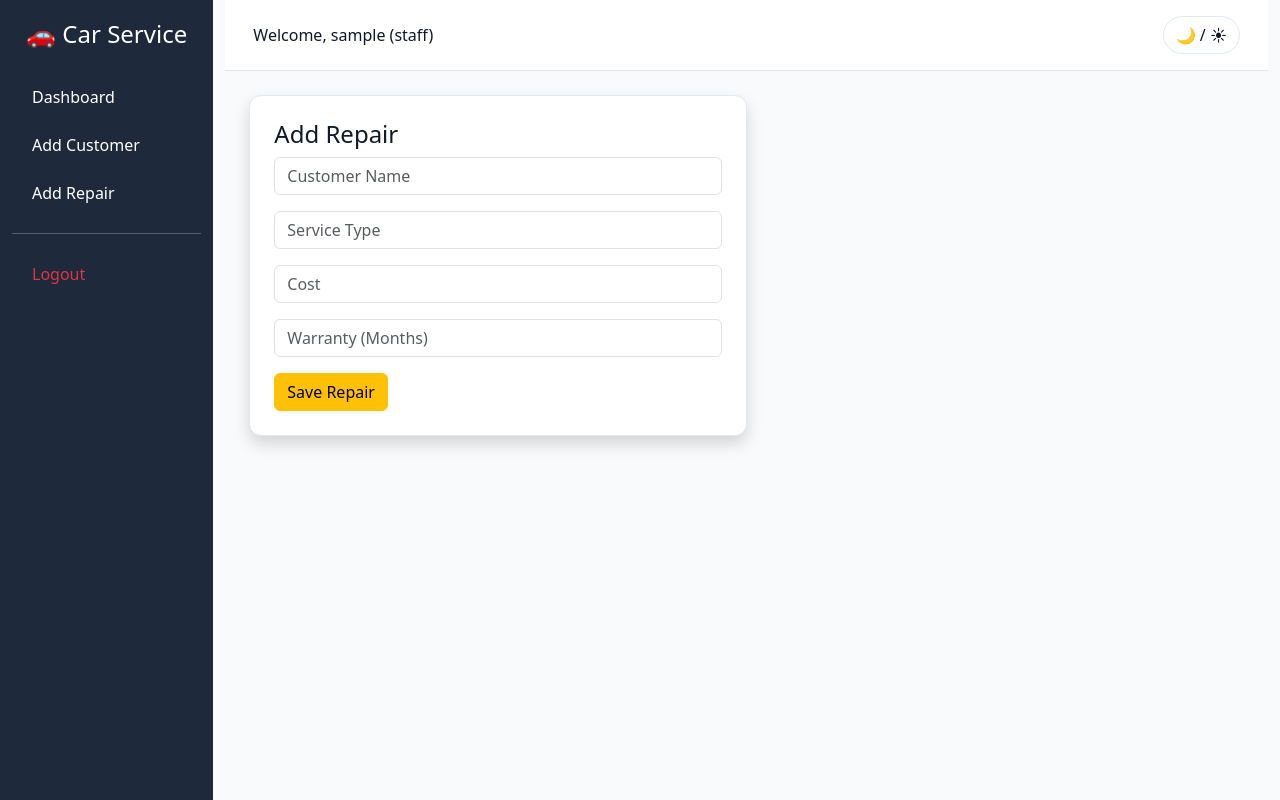
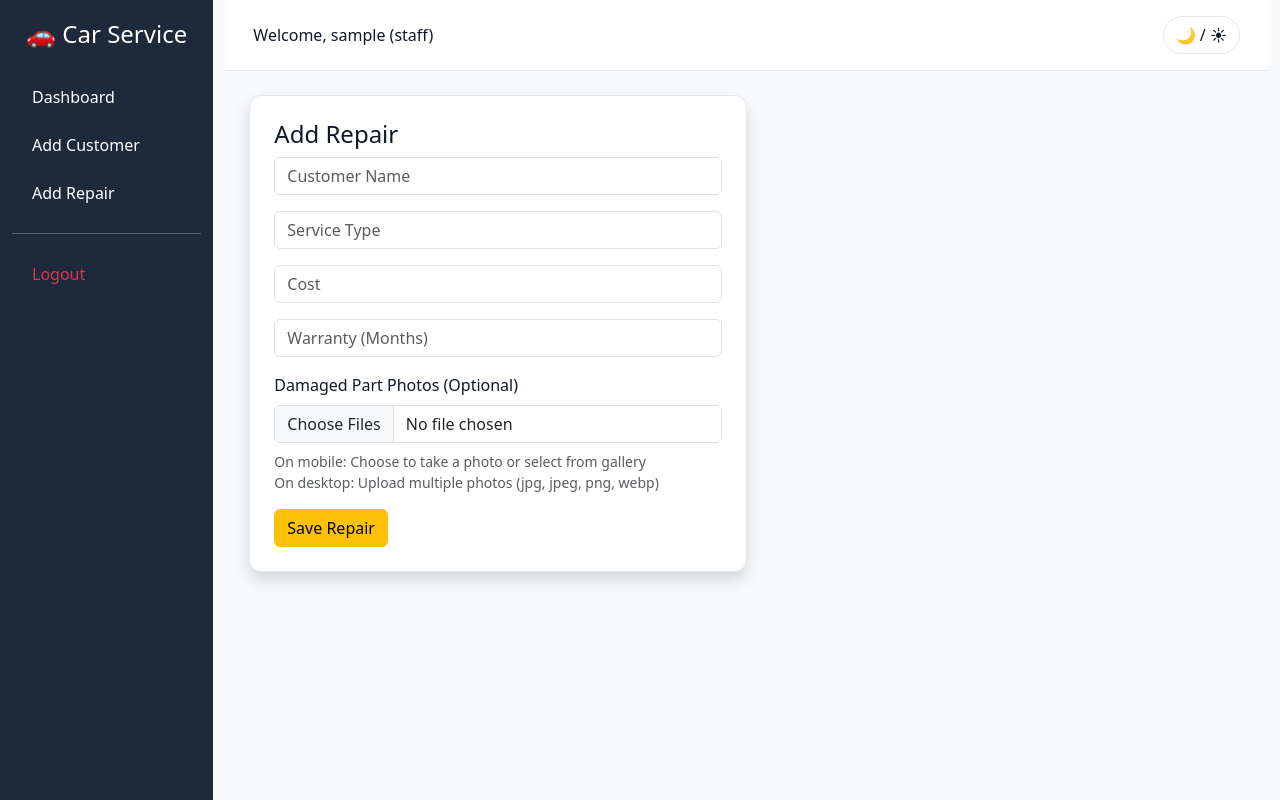
Before and after one commit to dravidmathavan707-design/car_correction, a Flask app: page /add_repair in a window 1280 px wide. Run offline with Flask 3, Linux system fonts and the light colour scheme; the visitor is signed in with stand-in values (Sample User, id 1).

Commit message:
Add damaged part photo upload feature with camera capture support

```diff
--- a/app.py
+++ b/app.py
@@ -2,14 +2,28 @@ from flask import Flask, render_template, request, redirect, session, abort
 from pymongo import MongoClient
 from pymongo.errors import PyMongoError, ServerSelectionTimeoutError
 from werkzeug.security import generate_password_hash, check_password_hash
+from werkzeug.utils import secure_filename
+from werkzeug.exceptions import RequestEntityTooLarge
 from functools import wraps
 from datetime import datetime
 from bson.objectid import ObjectId
 import os
+import uuid
 from config import *
 
 app = Flask(__name__)
 app.secret_key = os.getenv('SECRET_KEY', SECRET_KEY)
+if os.path.isabs(UPLOAD_FOLDER):
+    app.config['UPLOAD_FOLDER'] = UPLOAD_FOLDER
+else:
+    app.config['UPLOAD_FOLDER'] = os.path.join(app.root_path, UPLOAD_FOLDER)
+app.config['MAX_CONTENT_LENGTH'] = MAX_CONTENT_LENGTH
+
+os.makedirs(app.config['UPLOAD_FOLDER'], exist_ok=True)
+
+
+def allowed_file(filename):
+    return "." in filename and filename.rsplit(".", 1)[1].lower() in ALLOWED_IMAGE_EXTENSIONS
 
 client = MongoClient(
     os.getenv('MONGO_URI', MONGO_URI),
@@ -43,6 +57,14 @@ def handle_internal_error(_error):
         "login.html",
         error="Temporary server error. Please try again in a moment."
     ), 500
+
+
+@app.errorhandler(RequestEntityTooLarge)
+def handle_file_too_large(_error):
+    return render_template(
+        "add_repair.html",
+        error="Upload is too large. Please keep total photos under 10 MB."
+    ), 413
 
 # ---------------- ROLE DECORATOR ----------------
 def roles_required(*roles):
@@ -176,21 +198,51 @@ def delete_customer(id):
 @roles_required("admin", "staff")
 def add_repair():
     if request.method == "POST":
+        uploaded_photos = request.files.getlist("damage_photos")
+        damage_photo_paths = []
+
+        for photo in uploaded_photos:
+            if not photo or photo.filename == "":
+                continue
+
+            if not allowed_file(photo.filename):
+                return render_template(
+                    "add_repair.html",
+                    error="Only image files are allowed (jpg, jpeg, png, webp)."
+                )
+
+            filename = secure_filename(photo.filename)
+            extension = filename.rsplit(".", 1)[1].lower()
+            unique_filename = f"{uuid.uuid4().hex}.{extension}"
+            save_path = os.path.join(app.config['UPLOAD_FOLDER'], unique_filename)
+            photo.save(save_path)
+            damage_photo_paths.append(f"uploads/repairs/{unique_filename}")
+
         db.repairs.insert_one({
             "customer": request.form["customer"],
             "service": request.form["service"],
             "cost": request.form["cost"],
             "warranty": request.form["warranty"],
+            "damage_photos": damage_photo_paths,
             "status": "Pending",
             "created_at": datetime.now()
         })
         return redirect("/dashboard")
 
-    return render_template("add_repair.html")
+    return render_template("add_repair.html", error=None)
 
 @app.route("/delete_repair/<id>")
 @roles_required("admin", "staff")
 def delete_repair(id):
+    repair = db.repairs.find_one({"_id": ObjectId(id)})
+
+    # Best effort cleanup for previously uploaded damaged-part photos.
+    if repair and repair.get("damage_photos"):
+        for relative_path in repair.get("damage_photos", []):
+            photo_path = os.path.join(app.static_folder, relative_path.replace("/", os.sep))
+            if os.path.exists(photo_path):
+                os.remove(photo_path)
+
     db.repairs.delete_one({"_id": ObjectId(id)})
     return redirect("/dashboard")
 
--- a/templates/add_repair.html
+++ b/templates/add_repair.html
@@ -4,11 +4,25 @@
 <div class="card p-4 shadow col-md-6">
     <h4>Add Repair</h4>
 
-    <form method="POST">
+    {% if error %}
+    <div class="alert alert-danger" role="alert">
+        {{ error }}
+    </div>
+    {% endif %}
+
+    <form method="POST" enctype="multipart/form-data">
         <input type="text" name="customer" class="form-control mb-3" placeholder="Customer Name" required>
         <input type="text" name="service" class="form-control mb-3" placeholder="Service Type" required>
         <input type="number" name="cost" class="form-control mb-3" placeholder="Cost" required>
         <input type="number" name="warranty" class="form-control mb-3" placeholder="Warranty (Months)">
+
+        <label class="form-label">Damaged Part Photos (Optional)</label>
+        <input type="file" name="damage_photos" class="form-control mb-2" accept="image/*" capture multiple>
+        <small class="text-muted d-block mb-3">
+             On mobile: Choose to take a photo or select from gallery<br>
+             On desktop: Upload multiple photos (jpg, jpeg, png, webp)
+        </small>
+
         <button class="btn btn-warning">Save Repair</button>
     </form>
 </div>
--- a/templates/login.html
+++ b/templates/login.html
@@ -8,7 +8,7 @@
 <body class="bg-dark d-flex align-items-center justify-content-center vh-100">
 
 <div class="card p-5 shadow" style="width:400px;">
-    <h3 class="text-center mb-4">Car Service Login</h3>
+    <h3 class="text-center mb-4">Car correction Login</h3>
 
     {% if error %}
     <div class="alert alert-danger" role="alert">
```
Also changed, not shown: config.py (+24 -4 lines), templates/dashboard.html (+12 -0 lines).
